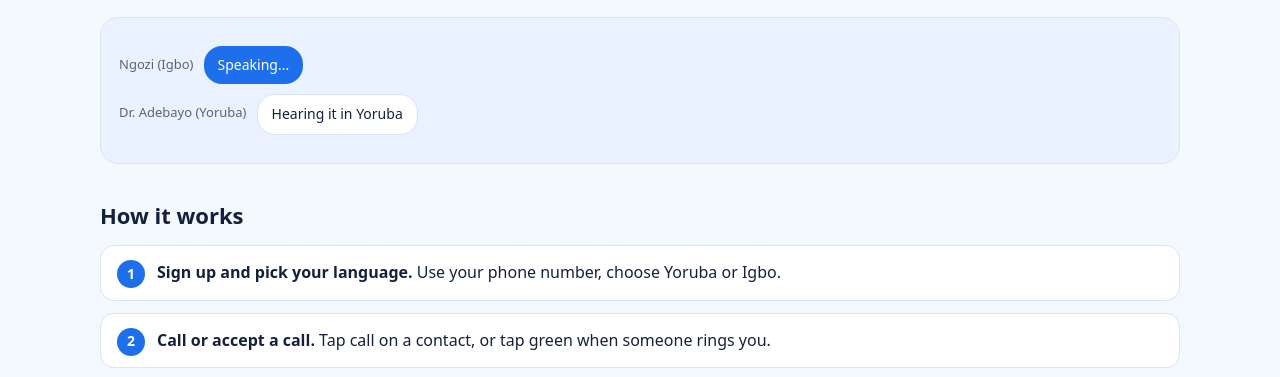
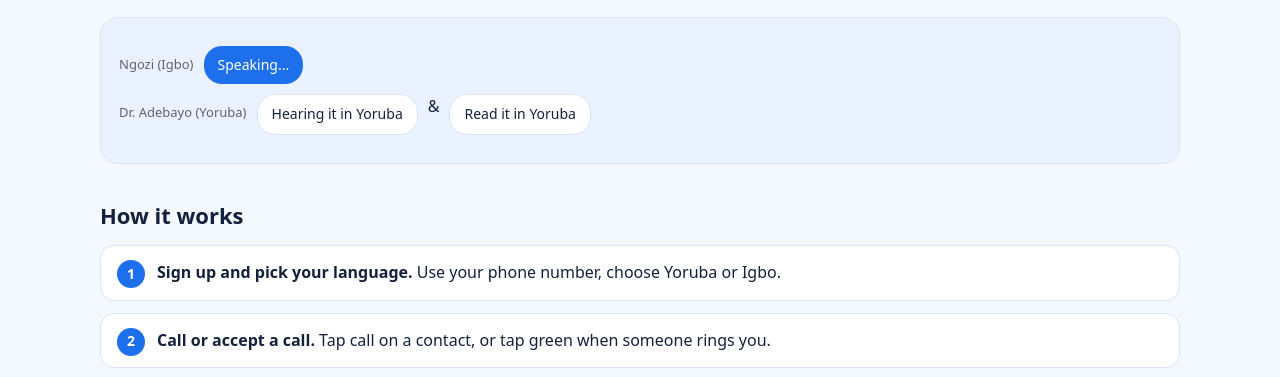
Before and after one commit to EmmanuelIbiyemi/wazobia-_website, a plain HTML site: page index.html in a window 1280 px wide. Shown: the part 397-774 px from the top of the page. Drawn offline with Linux system fonts and the light colour scheme.

Commit message:
updated: the website with some instruction

```diff
--- a/index.html
+++ b/index.html
@@ -62,7 +62,7 @@ footer{margin-top:36px;color:var(--muted);font-size:13px}
 
   <div class="demo" aria-label="Example">
     <div class="row"><span class="who">Ngozi (Igbo)</span><span class="pill">Speaking...</span></div>
-    <div class="row"><span class="who">Dr. Adebayo (Yoruba)</span><span class="pill alt">Hearing it in Yoruba</span></div>
+    <div class="row"><span class="who">Dr. Adebayo (Yoruba)</span><span class="pill alt">Hearing it in Yoruba</span> &  <span class="pill alt">Read it in Yoruba</span></div>
   </div>
 
   <h2>How it works</h2>
```
